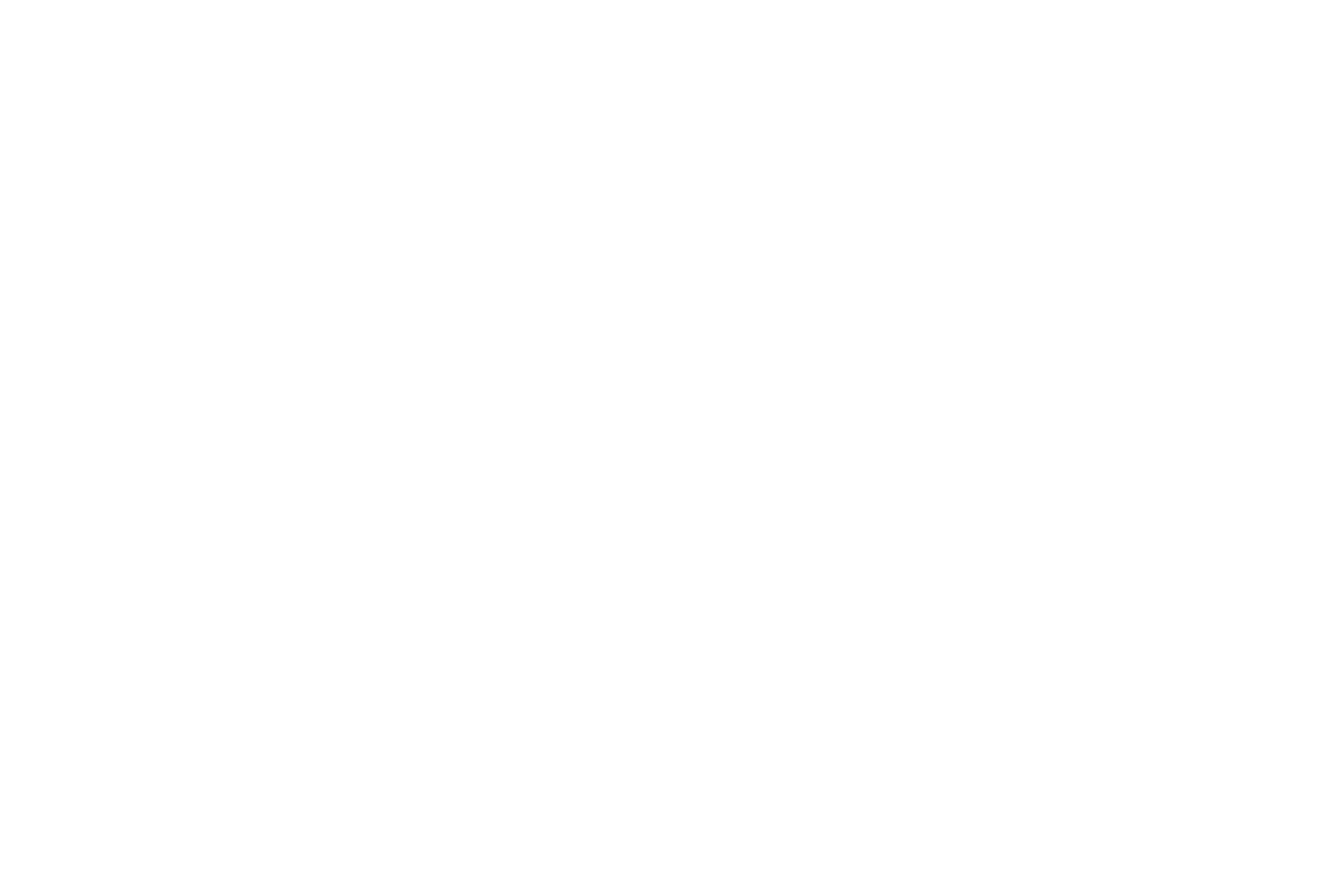
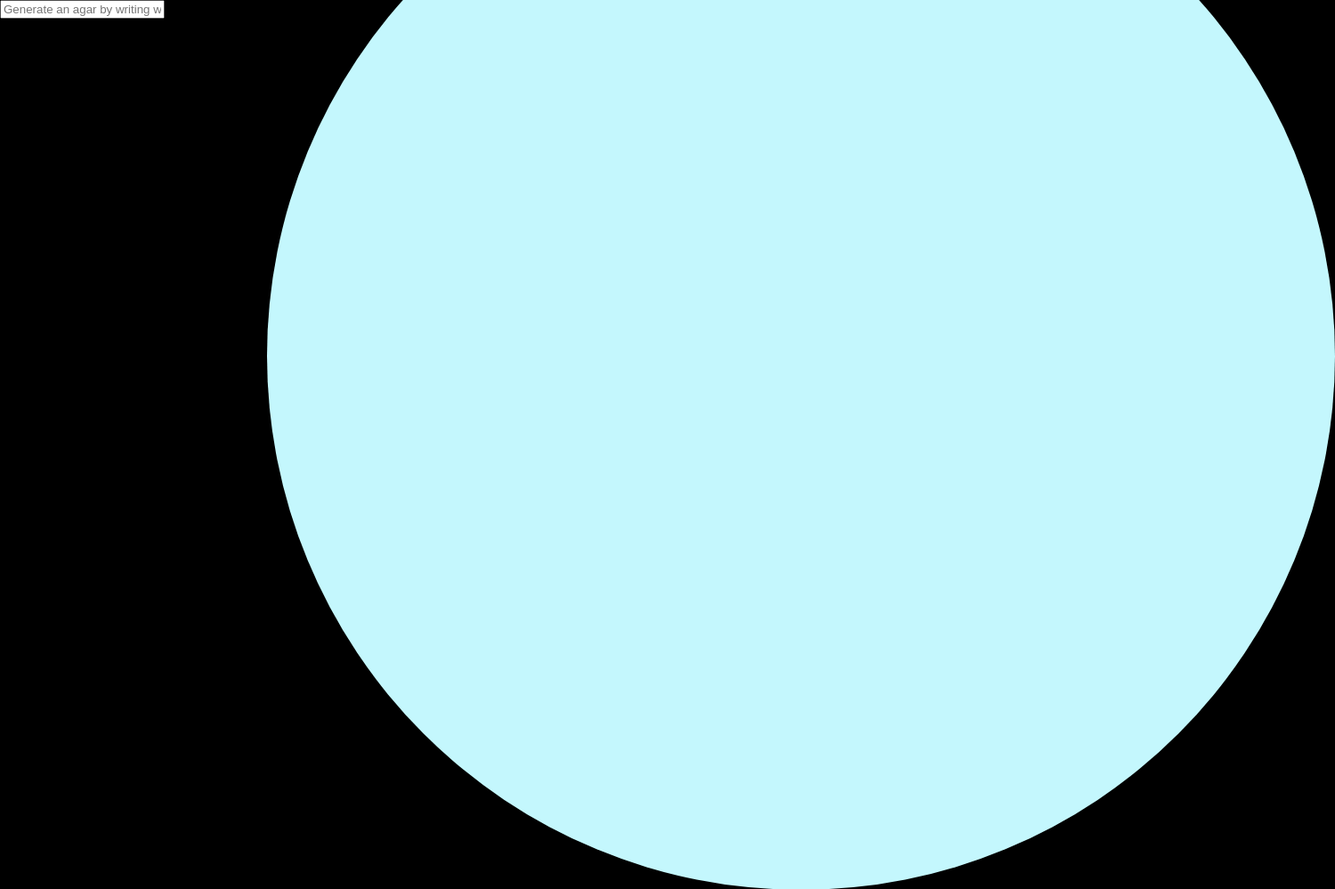
Before and after one commit to dustto24k/agar.to, a plain HTML site: page index.html in a window 1280 px wide. Shown: the whole page at 89% size, 1500 px wide, since content can reach past the window. Before the commit the page ends 800 px from the top, so only its background shows below. Drawn offline with Linux system fonts and the light colour scheme.

Commit message:
responsive canvas

```diff
--- /dev/null
+++ b/css/reset.css
@@ -0,0 +1,124 @@
+html,
+body,
+div,
+span,
+applet,
+object,
+iframe,
+h1,
+h2,
+h3,
+h4,
+h5,
+h6,
+p,
+blockquote,
+pre,
+a,
+abbr,
+acronym,
+address,
+big,
+cite,
+code,
+del,
+dfn,
+em,
+img,
+ins,
+kbd,
+q,
+s,
+samp,
+small,
+strike,
+strong,
+sub,
+sup,
+tt,
+var,
+b,
+u,
+i,
+center,
+dl,
+dt,
+dd,
+ol,
+ul,
+li,
+fieldset,
+form,
+label,
+legend,
+table,
+caption,
+tbody,
+tfoot,
+thead,
+tr,
+th,
+td,
+article,
+aside,
+canvas,
+details,
+embed,
+figure,
+figcaption,
+footer,
+header,
+hgroup,
+menu,
+nav,
+output,
+ruby,
+section,
+summary,
+time,
+mark,
+audio,
+video {
+  margin: 0;
+  padding: 0;
+  border: 0;
+  font-size: 100%;
+  font: inherit;
+  vertical-align: baseline;
+}
+/* HTML5 display-role reset for older browsers */
+article,
+aside,
+details,
+figcaption,
+figure,
+footer,
+header,
+hgroup,
+menu,
+nav,
+section {
+  display: block;
+}
+body {
+  line-height: 1;
+}
+ol,
+ul {
+  list-style: none;
+}
+blockquote,
+q {
+  quotes: none;
+}
+blockquote:before,
+blockquote:after,
+q:before,
+q:after {
+  content: "";
+  content: none;
+}
+table {
+  border-collapse: collapse;
+  border-spacing: 0;
+}
--- /dev/null
+++ b/css/styles.css
@@ -0,0 +1,19 @@
+@import "reset.css";
+body {
+  background-color: black;
+  font-family: -apple-system, BlinkMacSystemFont, "Segoe UI", Roboto, Oxygen,
+    Ubuntu, Cantarell, "Open Sans", "Helvetica Neue", sans-serif;
+  display: flex;
+  flex-direction: column;
+  overflow: hidden;
+}
+
+.canvas {
+  width: 150vh;
+  height: 150vh;
+  border-radius: 75vh;
+  background-color: rgb(196, 247, 253);
+  position: absolute;
+  left: 300px;
+  top: -25vh;
+}
--- a/index.html
+++ b/index.html
@@ -4,7 +4,19 @@
     <meta charset="UTF-8" />
     <meta http-equiv="X-UA-Compatible" content="IE=edge" />
     <meta name="viewport" content="width=device-width, initial-scale=1.0" />
-    <title>Document</title>
+    <link rel="stylesheet" href="css/styles.css" />
+    <title>agar.to</title>
   </head>
-  <body></body>
+  <body>
+    <form id="todo-form">
+      <input
+        required
+        type="text"
+        placeholder="Generate an agar by writing what 'To-Do'"
+      />
+      <ol></ol>
+    </form>
+    <canvas id="jsCanvas" class="canvas"></canvas>
+    <script src="js/app.js"></script>
+  </body>
 </html>
```
Also changed, not shown: js/app.js (added).
